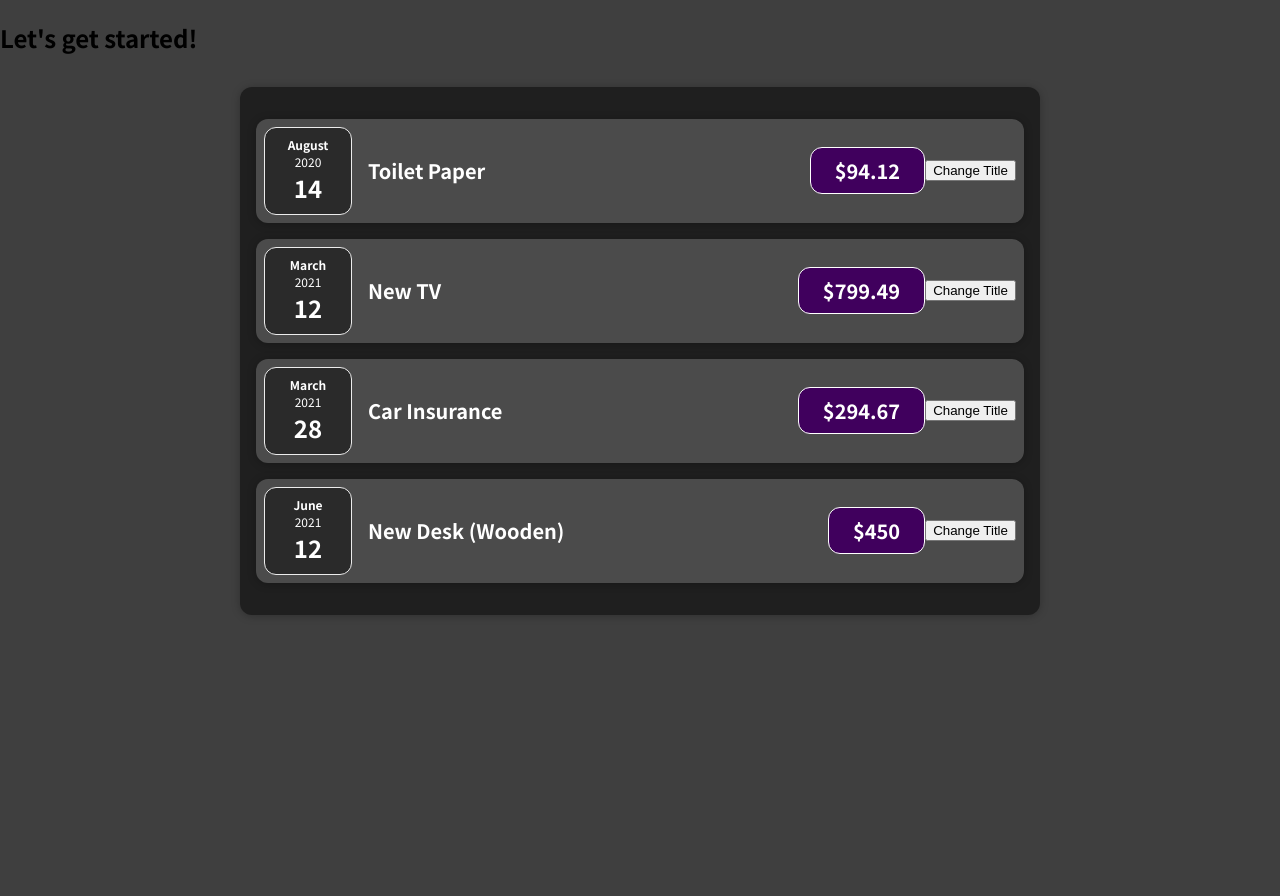
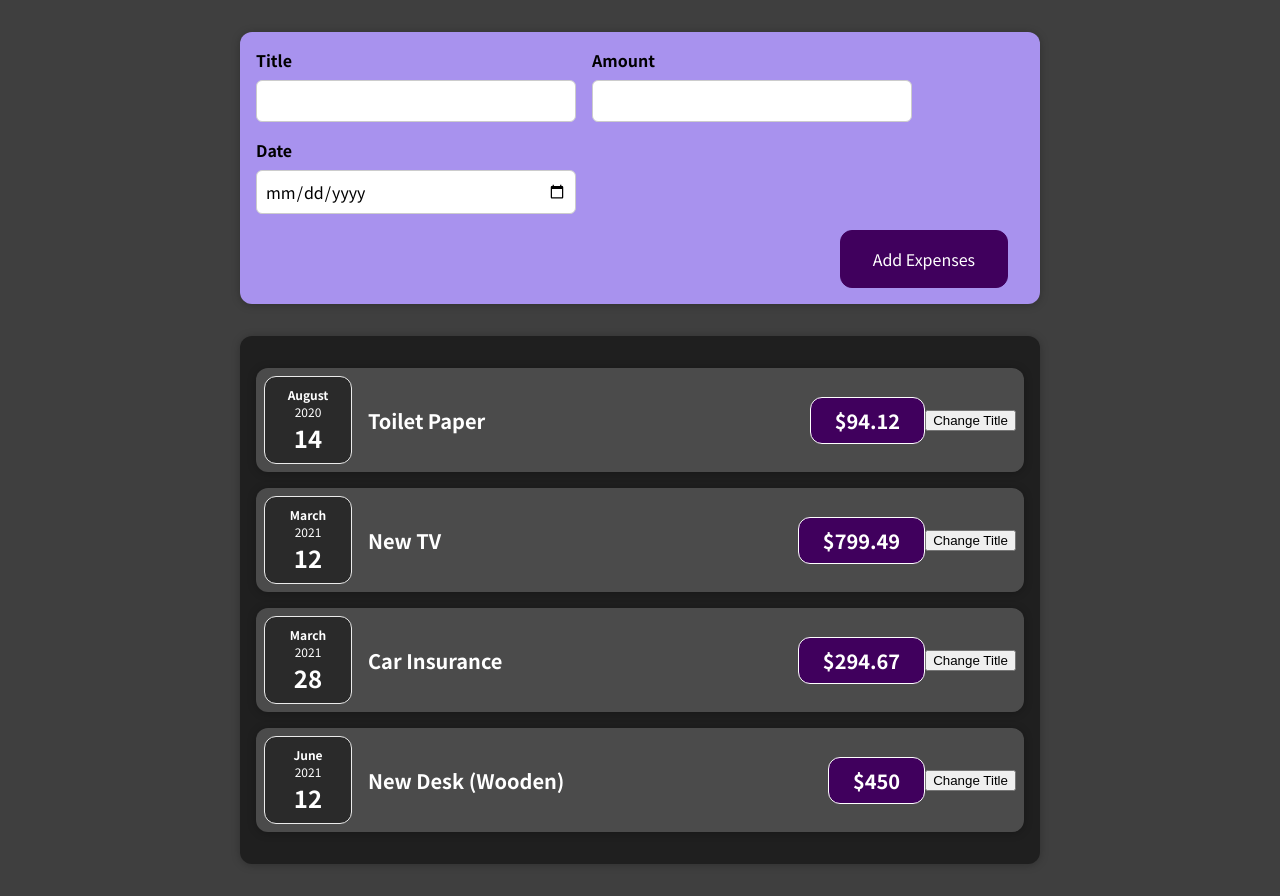
Before and after one commit to LuismGil/reactPractice, a React (Create React App) app: page / in a window 1280 px wide. Before the commit the page ends 800 px from the top, so only its background shows below. Built offline with nearby package versions, Linux system fonts and the light colour scheme.

Commit message:
adding useState and form

```diff
--- a/src/App.js
+++ b/src/App.js
@@ -1,4 +1,5 @@
 import Expenses from './components/Expenses/Expenses';
+import NewExpense from './components/NewExpense/NewExpense';
 
 const App = () => {
   const expenses = [
@@ -25,7 +26,7 @@
 
   return (
     <div>
-      <h2>Let's get started!</h2>
+      <NewExpense />
       <Expenses items={expenses} />
     </div>
   );
--- a/src/components/Expenses/ExpenseItem.js
+++ b/src/components/Expenses/ExpenseItem.js
@@ -1,12 +1,14 @@
+import { useState } from 'react';
 import ExpenseDate from './ExpenseDate';
 import Card from '../UI/Card';
 import './ExpenseItem.css';
 
 const ExpenseItem = (props) => {
-  let title = props.title;
+  const [title, setTitle] = useState(props.title);
 
   const clickHandler = () => {
-    title = 'Updated!';
+    setTitle('Updated!');
+    console.log(title);
   }
   return (
     <Card className="expense-item">
--- /dev/null
+++ b/src/components/NewExpense/ExpenseForm.css
@@ -0,0 +1,26 @@
+.new-expense__controls {
+  display: flex;
+  flex-wrap: wrap;
+  gap: 1rem;
+  margin-bottom: 1rem;
+  text-align: left;
+}
+
+.new-expense__control label {
+  display: block;
+  font-weight: bold;
+  margin-bottom: 0.5rem;
+}
+
+.new-expense__control input {
+  border-radius: 6px;
+  border: 1px solid #ccc;
+  font: inherit;
+  max-width: 100%;
+  padding: 0.5rem;
+  width: 20rem;
+}
+
+.new-expense__actions {
+  text-align: right;
+}
--- /dev/null
+++ b/src/components/NewExpense/ExpenseForm.js
@@ -0,0 +1,27 @@
+import './ExpenseForm.css';
+
+const ExpenseForm = () => {
+  return (
+    <form>
+      <div className='new-expense__controls'>
+        <div className='new-expense__control'>
+          <label>Title</label>
+          <input type='text' />
+        </div>
+        <div className='new-expense__control'>
+          <label>Amount</label>
+          <input type='number' min="0.01" step="0.01" />
+        </div>
+        <div className='new-expense__control'>
+          <label>Date</label>
+          <input type='date' min="2019-01-01" max="2022-12-31" />
+        </div>
+      </div>
+      <div className='new-expense__actions'>
+        <button type="submit">Add Expenses</button>
+      </div>
+    </form>
+  );
+};
+
+export default ExpenseForm;
--- /dev/null
+++ b/src/components/NewExpense/NewExpense.css
@@ -0,0 +1,38 @@
+.new-expense {
+  background-color: #a892ee;
+  border-radius: 12px;
+  box-shadow: 0 1px 8px rgba(0, 0, 0, 0.25);
+  margin: 2rem auto;
+  max-width: 95%;
+  text-align: center;
+  padding: 1rem;
+  width: 50rem;
+}
+
+.new-expense button {
+  background-color: #40005d;
+  border: 1px solid #40005d;
+  border-radius: 12px;
+  cursor: pointer;
+  color: white;
+  font: inherit;
+  margin-right: 1rem;
+  padding: 1rem 2rem;
+}
+
+.new-expense button:hover,
+.new-expense button:active {
+  background-color: #510674;
+  border-color: #510674;
+}
+
+.new-expense button.alternative {
+  background-color: transparent;
+  border-color: transparent;
+  color: #220131;
+}
+
+.new-expense button.alternative:hover,
+.new-expense button.alternative:active {
+  background-color: #ddb3f8;
+}
--- /dev/null
+++ b/src/components/NewExpense/NewExpense.js
@@ -0,0 +1,13 @@
+import './NewExpense.css';
+
+import ExpenseForm from './ExpenseForm';
+
+const NewExpense = () => {
+  return (
+    <div className='new-expense'>
+      <ExpenseForm />
+    </div>
+  );
+};
+
+export default NewExpense;
```
